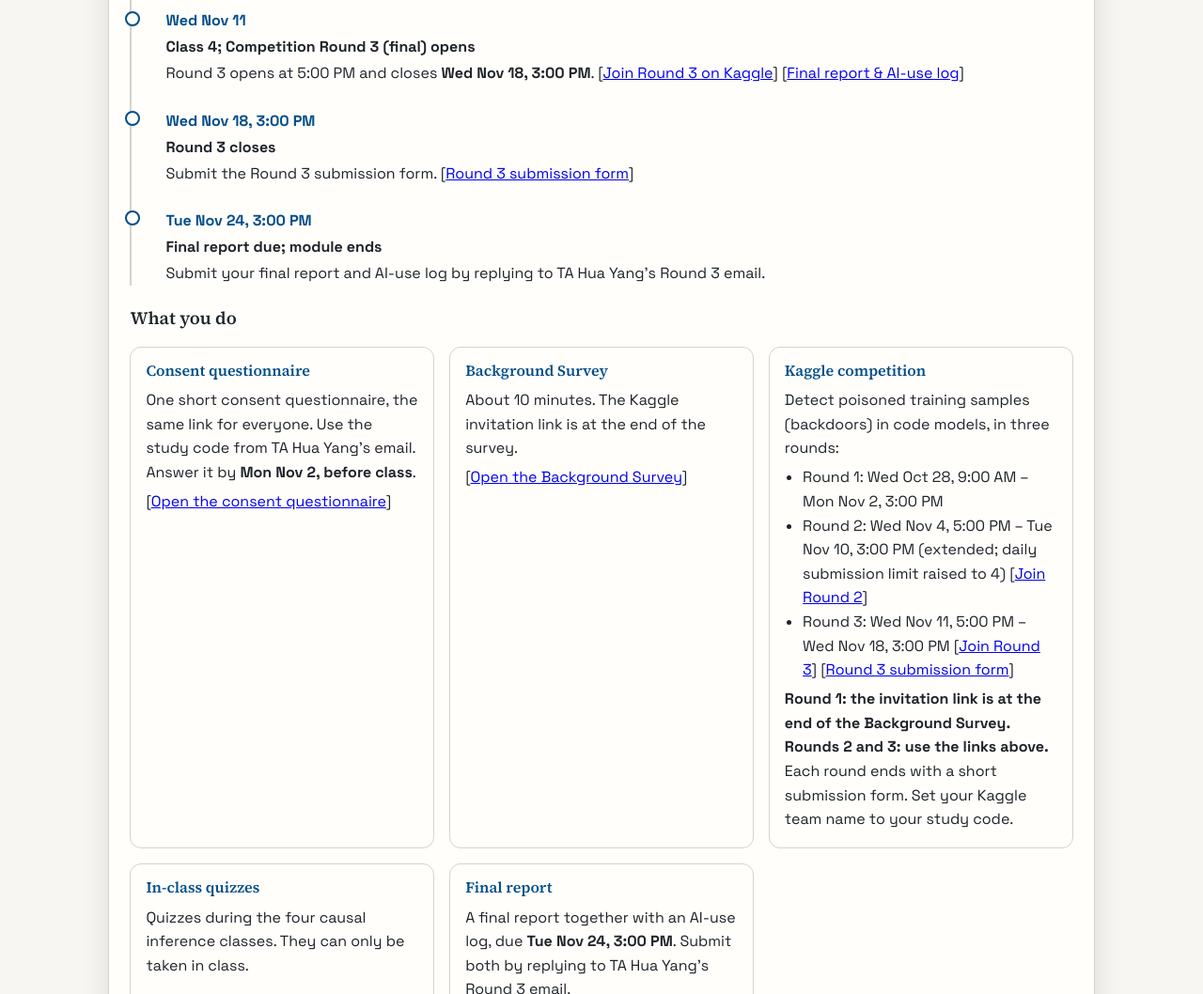
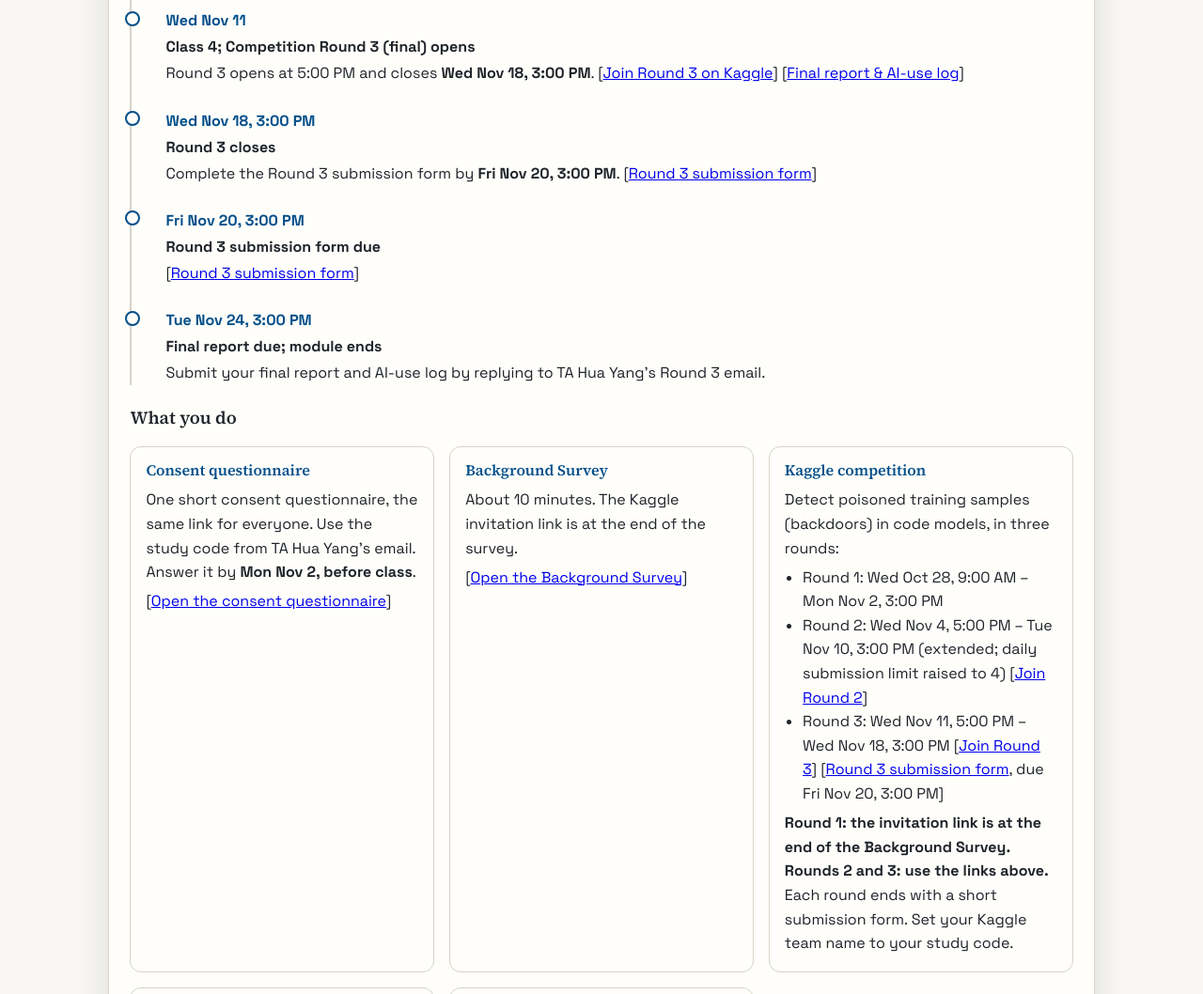
Before and after one commit to TAI4SE/TAI4SE.github.io, a plain HTML site: page index.html in a window 1280 px wide. Shown: the part 5431-6489 px from the top of the page at 94% size. Drawn offline with Linux system fonts and the light colour scheme.

Commit message:
Set Round 3 submission form deadline to Fri Nov 20, 3 PM
Co-Authored-By: Claude Opus 5.5 <noreply@anthropic.com>
Claude-Session: https://claude.ai/code/session_01BheTZocad4YJzXPUchUFfC

```diff
--- a/index.html
+++ b/index.html
@@ -375,7 +375,7 @@
             <div class="chip-row">
               <a href="#m-quizzes" class="chip">In-class quiz</a>
               <a href="https://www.kaggle.com/t/a84bf9680570461b8bd462447288c6da" class="chip" target="_blank" rel="noopener noreferrer">Join Round 3 (Nov 11, 5 PM &ndash; Nov 18, 3 PM)</a>
-              <a href="https://qualtricsxmsnkkt56xw.pdx1.qualtrics.com/jfe/form/SV_5ioMx7HWnlitxEq" class="chip" target="_blank" rel="noopener noreferrer">Round 3 submission form (by Nov 18, 3 PM)</a>
+              <a href="https://qualtricsxmsnkkt56xw.pdx1.qualtrics.com/jfe/form/SV_5ioMx7HWnlitxEq" class="chip" target="_blank" rel="noopener noreferrer">Round 3 submission form (by Nov 20, 3 PM)</a>
               <a href="https://docs.google.com/document/d/1I8oQNmVxRqkMlCC7NgZFw7uMwZjPnqeh/edit?usp=sharing&amp;ouid=116828530810030219548&amp;rtpof=true&amp;sd=true" class="chip" target="_blank" rel="noopener noreferrer">Final report &amp; AI-use log (due Nov 24, 3 PM)</a>
             </div>
           </div>
@@ -429,7 +429,12 @@
           <li class="timeline-item" data-at="2026-11-18T15:00">
             <p class="timeline-date">Wed Nov 18, 3:00 PM</p>
             <p class="timeline-title">Round 3 closes</p>
-            <p>Submit the Round 3 submission form. [<a href="https://qualtricsxmsnkkt56xw.pdx1.qualtrics.com/jfe/form/SV_5ioMx7HWnlitxEq" target="_blank" rel="noopener noreferrer">Round 3 submission form</a>]</p>
+            <p>Complete the Round 3 submission form by <strong>Fri Nov 20, 3:00 PM</strong>. [<a href="https://qualtricsxmsnkkt56xw.pdx1.qualtrics.com/jfe/form/SV_5ioMx7HWnlitxEq" target="_blank" rel="noopener noreferrer">Round 3 submission form</a>]</p>
+          </li>
+          <li class="timeline-item" data-at="2026-11-20T15:00">
+            <p class="timeline-date">Fri Nov 20, 3:00 PM</p>
+            <p class="timeline-title">Round 3 submission form due</p>
+            <p>[<a href="https://qualtricsxmsnkkt56xw.pdx1.qualtrics.com/jfe/form/SV_5ioMx7HWnlitxEq" target="_blank" rel="noopener noreferrer">Round 3 submission form</a>]</p>
           </li>
           <li class="timeline-item" data-at="2026-11-24T15:00">
             <p class="timeline-date">Tue Nov 24, 3:00 PM</p>
@@ -459,7 +464,7 @@
             <ul>
               <li>Round 1: Wed Oct 28, 9:00 AM &ndash; Mon Nov 2, 3:00 PM</li>
               <li>Round 2: Wed Nov 4, 5:00 PM &ndash; Tue Nov 10, 3:00 PM (extended; daily submission limit raised to 4) [<a href="https://www.kaggle.com/t/cf0698e5b68f454f917a685dbd2c1917" target="_blank" rel="noopener noreferrer">Join Round 2</a>]</li>
-              <li>Round 3: Wed Nov 11, 5:00 PM &ndash; Wed Nov 18, 3:00 PM [<a href="https://www.kaggle.com/t/a84bf9680570461b8bd462447288c6da" target="_blank" rel="noopener noreferrer">Join Round 3</a>] [<a href="https://qualtricsxmsnkkt56xw.pdx1.qualtrics.com/jfe/form/SV_5ioMx7HWnlitxEq" target="_blank" rel="noopener noreferrer">Round 3 submission form</a>]</li>
+              <li>Round 3: Wed Nov 11, 5:00 PM &ndash; Wed Nov 18, 3:00 PM [<a href="https://www.kaggle.com/t/a84bf9680570461b8bd462447288c6da" target="_blank" rel="noopener noreferrer">Join Round 3</a>] [<a href="https://qualtricsxmsnkkt56xw.pdx1.qualtrics.com/jfe/form/SV_5ioMx7HWnlitxEq" target="_blank" rel="noopener noreferrer">Round 3 submission form</a>, due Fri Nov 20, 3:00 PM]</li>
             </ul>
             <p>
               <strong>Round 1: the invitation link is at the end of the Background Survey. Rounds 2 and 3: use the links above.</strong> Each round ends with a short
```
